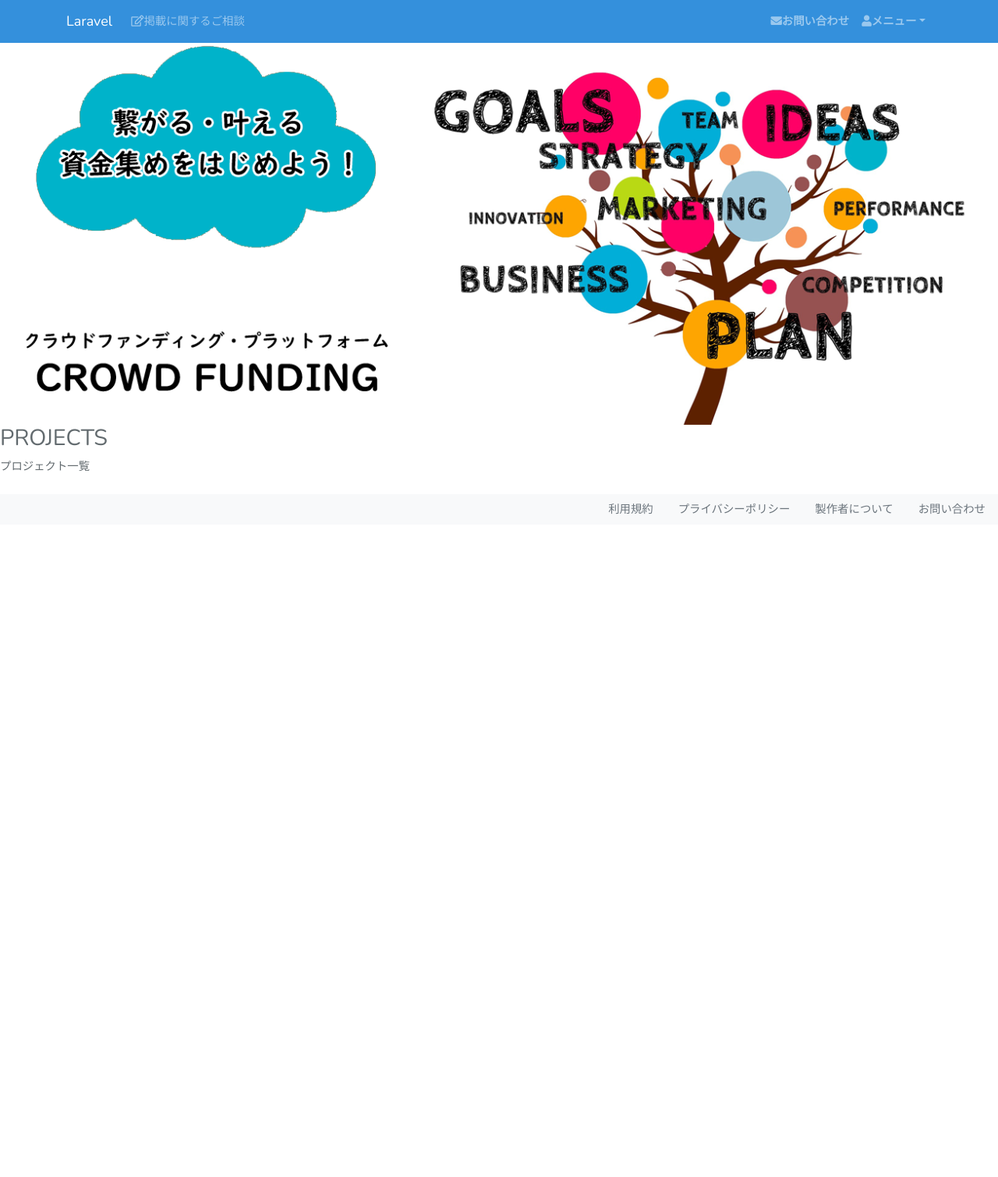
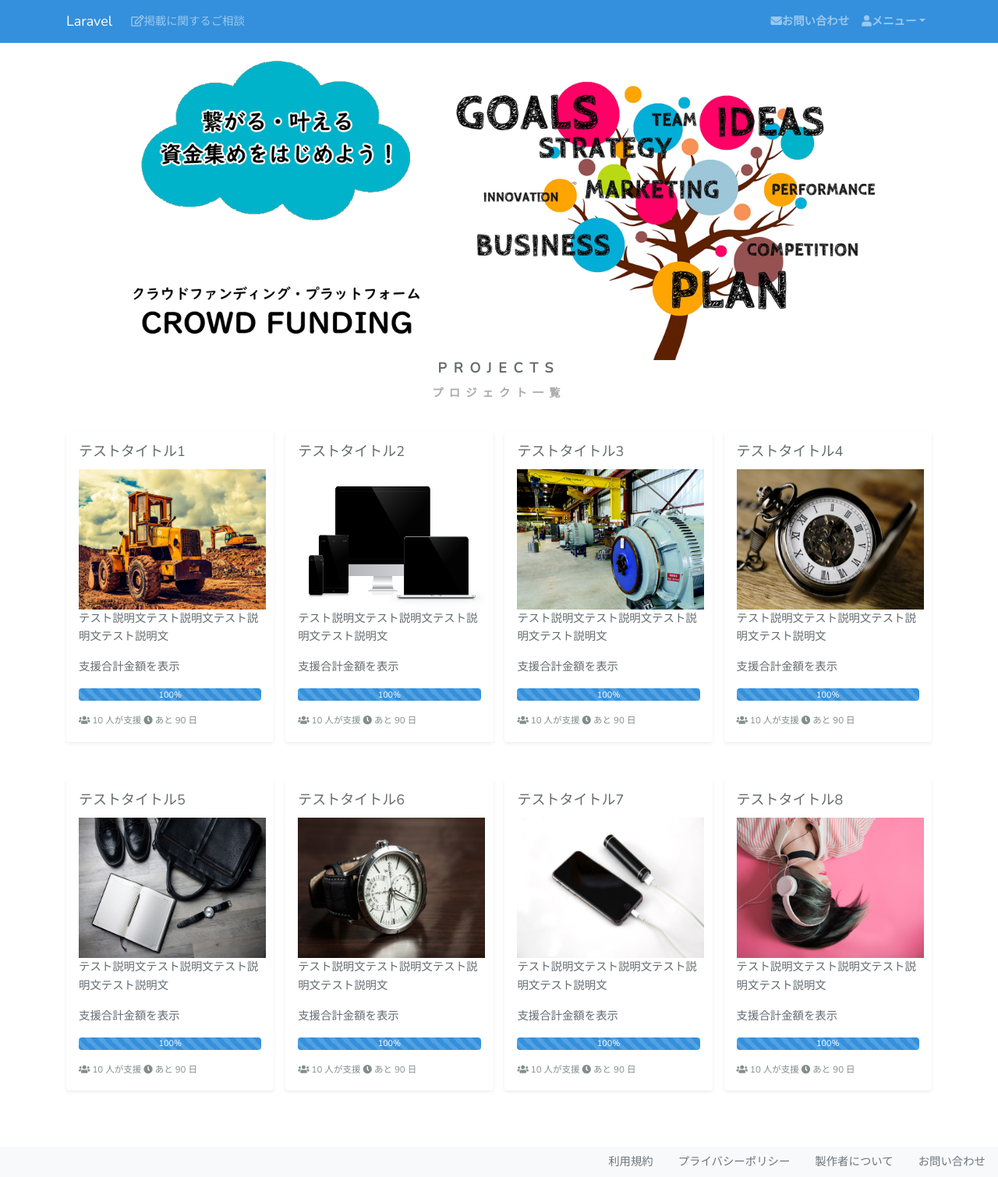
Before and after one commit to hummingbirdbike2018/crowd_funding, a Laravel app: page / in a window 1280 px wide. Shown: the whole page at 78% size. Before the commit the page ends 660 px from the top, so only its background shows below. Run offline with Laravel 8, Linux system fonts and the light colour scheme; data that the repository does not hold is empty; some libraries are stand-ins or nearby versions.

Commit message:
【レビュー】CSS追加及び修正（ヘッダ固定に影響する範囲、TOPページ、会員情報編集ページ）

```diff
--- a/CrowdFunding/public/css/styles.css
+++ b/CrowdFunding/public/css/styles.css
@@ -3,8 +3,29 @@ html, body {
 	color: #636b6f;
 	font-family: 'Nunito', sans-serif;
 	font-weight: 200;
-	height: 100vh;
-	margin: 0;
+	height: 100%;
+	margin: 0, auto;
+	position: relative;
+}
+
+main {
+	margin-top: 75px;
+}
+
+footer {
+	/* position: absolute;
+	width: 100%;
+	bottom: 0; */
+}
+
+.progress {
+	margin-bottom: 16px;
+}
+
+.project_card-progress_info {
+	margin-bottom: 2px;
+	color: #828e8d;
+	font-size: 80%;
 }
 
 .full-height {
@@ -49,16 +70,45 @@ html, body {
 	margin-bottom: 30px;
 }
 
+.l-header {
+	z-index: 60;
+	position: fixed;
+	top: 0;
+	width: 100%;
+	background-color: #fff;
+	overflow: visible;
+}
+
 .top_bannner{
 	height: 0;
-	padding-top: 38.25%;
+	padding-top: 30.25%;
 	background-image: url('../img/header_1.png');
 	background-size: contain;
+	background-repeat: no-repeat;
+	background-position: center center;
+	position: relative;
 }
 
-.top_search {
-	top:300px;
-	left: 550px;
+.block {
+	/* padding: 60px 0 40px;
+	position: relative;
+	min-width: 1080px; */
+}
+
+.block_title {
+	font-weight: bold;
+	letter-spacing: .5em;
+	font-size: 124%;
+	text-align: center;
+	margin-bottom: 40px;
+}
+
+.sub_title {
+	display: block;
+	letter-spacing: .5em;
+	font-size: 80%;
+	margin-top: 12px;
+	color: #aaa;
 }
 
 .btn {
@@ -74,3 +124,39 @@ html, body {
 .terms_check {
 
 }
+
+.edit_user {
+	justify-content: center;
+}
+
+
+.cbox {
+	display: -webkit-box;
+	display: -moz-box;
+	display: -webkit-flexbox;
+	display: -moz-flexbox;
+	display: -ms-flexbox;
+	display: -webkit-flex;
+	display: -moz-flex;
+	-js-display: flex;
+	display: flex;
+	justify-content: space-between;
+	-webkit-justify-content: space-between;
+	-ms-flex-pack: justify;
+	-webkit-box-pack: justify;
+	-webkit-flex-wrap: wrap;
+	flex-wrap: wrap;
+}
+
+.cbox-inner {
+	width:24%;
+}
+
+/* スマホ用スタイル */
+@media screen and (max-width: 767px) {
+
+/* 767pxまでの幅の場合に適応される */
+	.cbox-inner {
+		width:48%;
+	}
+}
--- a/CrowdFunding/resources/views/footer.blade.php
+++ b/CrowdFunding/resources/views/footer.blade.php
@@ -1,5 +1,4 @@
 @section('footer')
-
 <ul class="nav justify-content-end navbar-light bg-light mt-4">
 	<li class="nav-item">
 		<a class="nav-link disabled" href="#">利用規約</a>
@@ -14,5 +13,4 @@
 		<a class="nav-link disabled" href="#">お問い合わせ</a>
 	</li>
 </ul>
-
 @endsection
--- a/CrowdFunding/resources/views/layouts/layout.blade.php
+++ b/CrowdFunding/resources/views/layouts/layout.blade.php
@@ -19,7 +19,7 @@
 	<body>
 		<header>
 			<div id="app">
-				<nav class="navbar navbar-expand-md navbar-dark bg-primary">
+				<nav class="navbar navbar-expand-md navbar-dark bg-primary l-header">
 					<div class="container">
 						<a class="navbar-brand" href="{{ url('/') }}">
 							{{ config('app.name', 'CrowdFunding') }}
--- a/CrowdFunding/resources/views/top.blade.php
+++ b/CrowdFunding/resources/views/top.blade.php
@@ -1,50 +1,34 @@
 @extends('layouts.layout')
 @section('content')
 	<div class="top_bannner"></div>
-	<div class="input-group position-absolute top_search">
-		<!-- <input type="text" class="form-control rounded-0" placeholder="プロジェクトを検索" aria-label="Recipient's username" aria-describedby="button-addon2">
-		<div class="col-md-9">
-			<button class="btn btn-primary rounded-0" type="button" id="button-addon2">検索</button>
-		</div> -->
+	<div class="block_col">
+		<h2 class="block_title">PROJECTS<span class="sub_title">プロジェクト一覧</span></h2>
 	</div>
-		<div class="block_col">
-			<h2 class="block_title">PROJECTS</h2>
-			<span class="sub_title">プロジェクト一覧</span>
+	<div class="container">
+		<div class="cbox">
+			@for ($i = 1; $i <= 8; $i++)
+				<div class="cbox-inner">
+					<div class="shadow-sm p-3 mb-5 bg-white rounded">
+						<h5 class="card-title">テストタイトル{{$i}}</h5>
+						<div>
+							<img src="../storage/sample/sample_{{$i}}.jpg" style="width:240px; height:180px;">
 						</div>
-		@foreach($projects as  $project)
-		<div class="project_card">
-			<div class="project_card-image">
-				<a target="_brank" href="">
-					<img class="attachment project image overwhite" src="storage/{{ $reward->rw_image }}">
-				</a>
-			</div>
-			<div class="project_card-name">
-				<a target="_brank" href="#">#</a>
-			</div>
-			<div class="project_card-container">
-				<div class="project_card-content">
-					<div class="project_card-title">
-						<a target="_brank" href="">{{ $projects->pj_title }}</a>
-					</div>
-					<div class="project_card-description">
-					</div>
-				</div>
-				<div class="project_card-progress">
-					<div class="project_card-amount">
-						number_format({{$total_amount}})
-					</div>
+						<p class="card-text">テスト説明文テスト説明文テスト説明文テスト説明文</p>
+						<p class="card-text">支援合計金額を表示</p>
 						<div class="progress">
-						<div class="progress-bar" role="progressbar" style="width: 25%;" aria-valuenow="{{ $percent_complete }}" aria-valuemin="0" aria-valuemax="100">{{ $percent_complete }}%</div>
+							<div class="progress-bar progress-bar-striped progress-bar-animated bg-primary"
+								role="progressbar" aria-valuenow="100" aria-valuemin="0"
+								aria-valuemax="100" style="width: 100%">100%
 							</div>
 						</div>
 						<div class="project_card-progress_info">
-					<i class="fas fa-users"></i>
-						{{$supporter_list}}人が支援
-					<i class="far fa-clock"></i>
-						残り{{$period}}日
+							<i class="fa fa-users"></i> 10 人が支援
+							<i class="fa fa-clock"></i> あと 90 日
 						</div>
 					</div>
 				</div>
-		@endforeach
+			@endfor
+		</div>
+	</div>
 @endsection
 @include('footer')
```
Also changed, not shown: CrowdFunding/storage/sample/sample_1.jpg (added), CrowdFunding/storage/sample/sample_2.jpg (added), CrowdFunding/storage/sample/sample_3.jpg (added), CrowdFunding/storage/sample/sample_4.jpg (added), CrowdFunding/storage/sample/sample_5.jpg (added), CrowdFunding/storage/sample/sample_6.jpg (added), CrowdFunding/storage/sample/sample_7.jpg (added), CrowdFunding/storage/sample/sample_8.jpg (added). Lines whose indentation alone changed are shown as unchanged.
